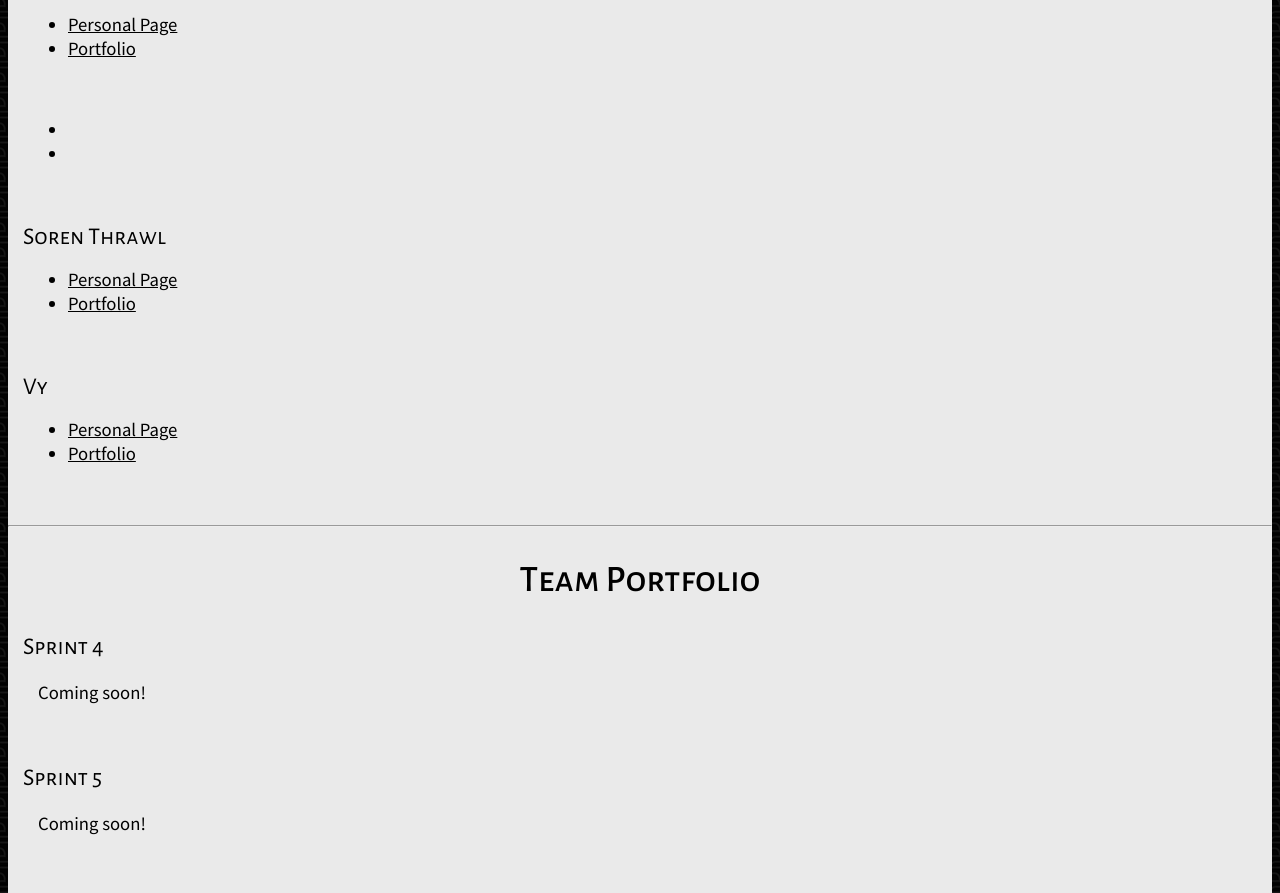
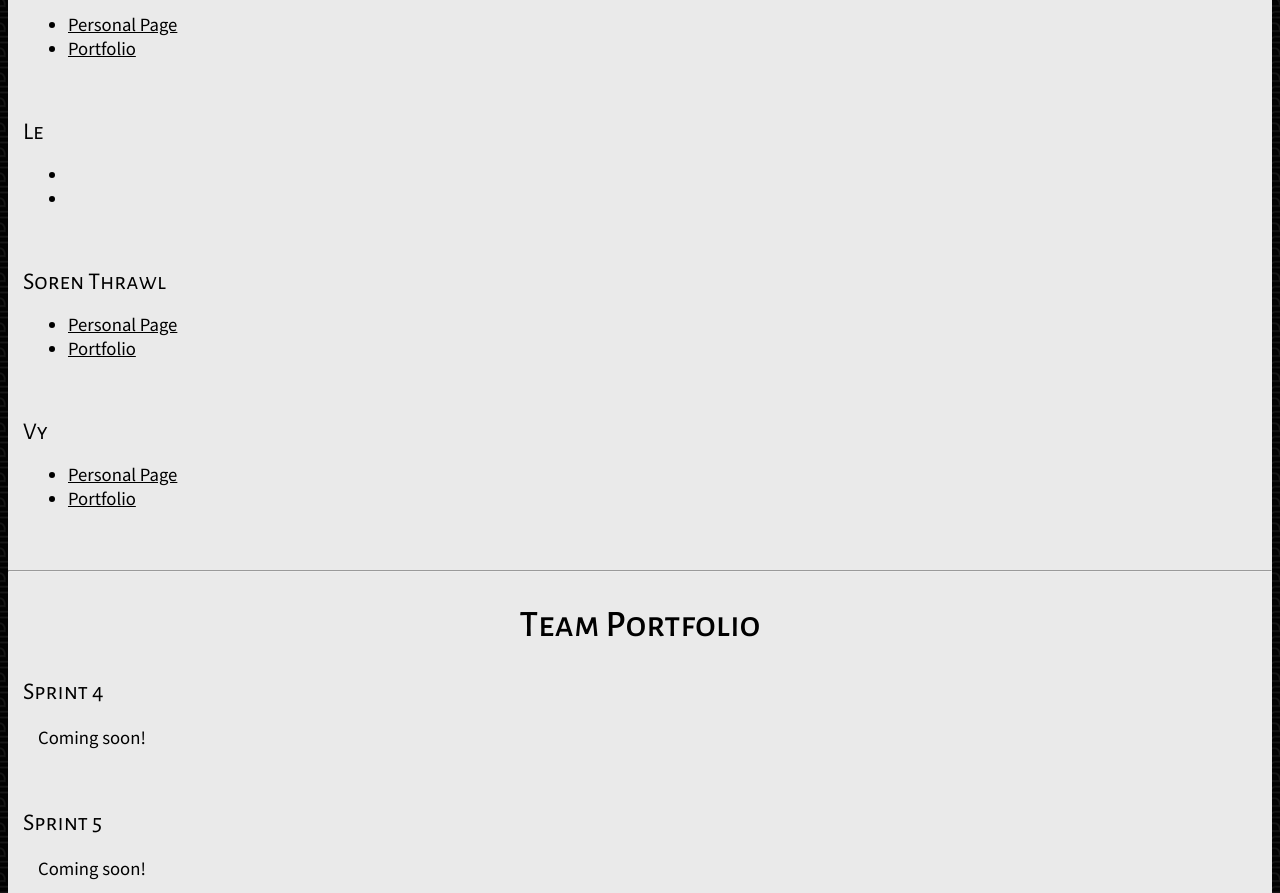
Before and after one commit to JustEnough-WebApp/GettingToKnowEachOther_Teams, a website: page static/index.html in a window 1280 px wide. Shown: the part 1095-1988 px from the top of the page. Drawn offline with Linux system fonts and the light colour scheme.

Commit message:
added member info

```diff
--- a/static/index.html
+++ b/static/index.html
@@ -72,7 +72,7 @@
             </ul>
 
             <br>
-            <h3><!-- Le --></h3>
+            <h3>Le</h3>
             <ul>
                 <li><a></a></li> <!-- Individual Getting to know each other -->
                 <li><a></a></li> <!-- Individual Portfolio -->
```
